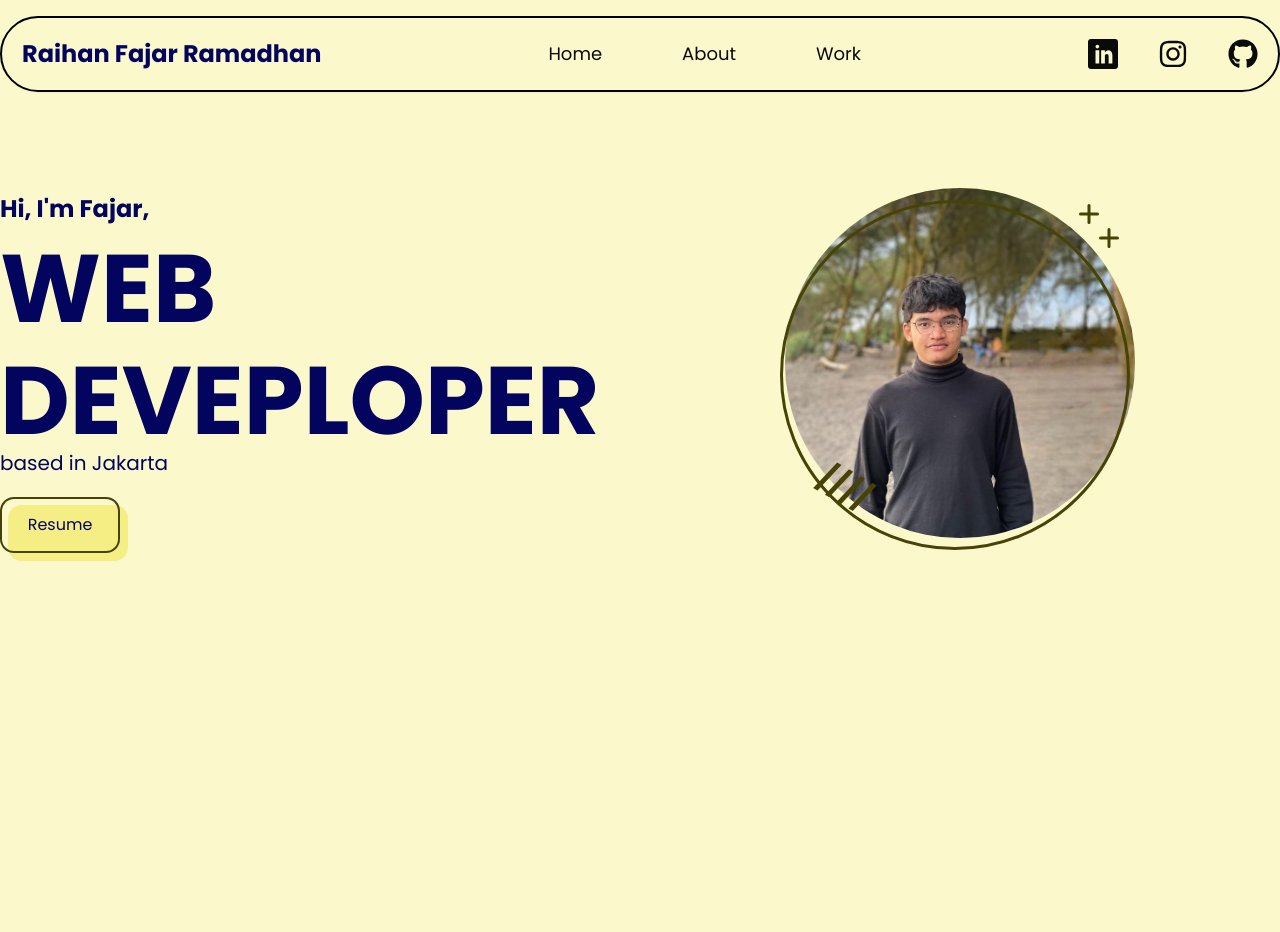
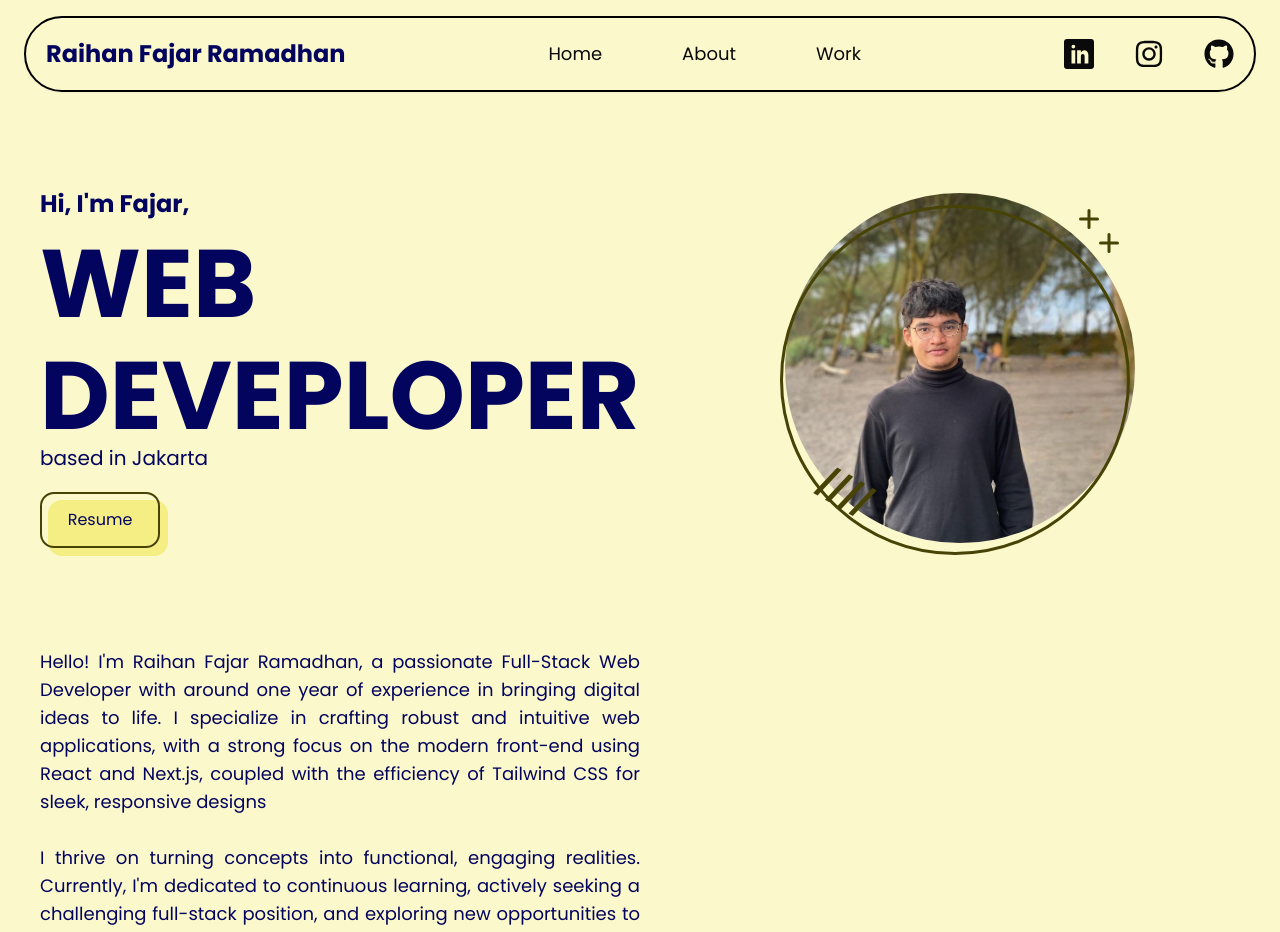
Before and after one commit to raihanfajar/about-me, a Next.js app: page / in a window 1280 px wide. Shown: the top 932 px of the page. Built offline with nearby package versions, Linux system fonts and the light colour scheme.

Commit message:
hero finish

```diff
--- a/src/app/components/navbar.tsx
+++ b/src/app/components/navbar.tsx
@@ -32,10 +32,13 @@ const Navbar = () => {
   }, []);
 
   return (
-
-    <div className={`sticky top-4 z-50 container mx-auto mt-4 ${scrolled ? "bg-[#F5EE84] shadow-lg" : "bg-transparent"} rounded-full`}>
-      <nav className="mt-4 flex w-full items-center justify-center gap-10 rounded-full p-5 md:justify-between md:border-2 md:border-black md:shadow-xs">
-        <h1 className="text-2xl font-bold text-[#03045E]">
+    <div
+      className={`sticky top-4 z-50 container mx-auto mt-4 rounded-full px-6`}
+    >
+      <nav
+        className={`mt-4 flex w-full items-center justify-center gap-3 rounded-full p-5 md:justify-between md:border-2 md:border-black md:shadow-xs ${scrolled ? "bg-[#F5EE84] shadow-lg" : "bg-transparent"}`}
+      >
+        <h1 className="text-center text-2xl font-bold text-[#03045E]">
           Raihan Fajar Ramadhan
         </h1>
         <div className="hidden justify-evenly gap-20 text-lg font-medium md:flex">
--- a/src/app/components/section.tsx
+++ b/src/app/components/section.tsx
@@ -4,10 +4,10 @@ import Image from "next/image";
 const Section = () => {
   return (
     <>
-      <section className="container mx-auto flex gap-20">
-        {/* ABOUT */}
+      <section className="container mx-auto gap-20 px-10">
+        {/* HERO */}
         <div
-          className="mt-6 flex h-auto w-full flex-col-reverse items-center justify-center gap-10 lg:mt-24 lg:flex-row"
+          className="mt-6 mb-5 md:mb-20 flex h-auto w-full flex-col-reverse items-center justify-center gap-10 lg:mt-24 lg:flex-row"
           id="about"
         >
           {/* TULISAN */}
@@ -26,7 +26,7 @@ const Section = () => {
               target="_blank"
               rel="noopener noreferrer"
               title="Visit my Resume"
-              className="h-auto w-25"
+              className="mb-5 h-auto w-25"
             >
               <div className="relative h-14 w-30">
                 <div className="absolute top-0 left-0 z-2 flex h-full w-full items-center justify-center rounded-xl border-2 border-[#474306]">
@@ -71,6 +71,18 @@ const Section = () => {
             </div>
           </div>
         </div>
+        <div className="text-justify text-sm text-[#03045E] md:text-lg xl:w-[50%]">
+          Hello! I'm Raihan Fajar Ramadhan, a passionate Full-Stack Web
+          Developer with around one year of experience in bringing digital ideas
+          to life. I specialize in crafting robust and intuitive web
+          applications, with a strong focus on the modern front-end using React
+          and Next.js, coupled with the efficiency of Tailwind CSS for sleek,
+          responsive designs <br /> <br /> I thrive on turning concepts into functional,
+          engaging realities. Currently, I'm dedicated to continuous learning,
+          actively seeking a challenging full-stack position, and exploring new
+          opportunities to further develop my skills and contribute to
+          innovative projects
+        </div>
       </section>
     </>
   );
--- a/src/app/layout.tsx
+++ b/src/app/layout.tsx
@@ -31,7 +31,7 @@ export default function RootLayout({
   return (
     <html lang="en">
       <body
-        className={`${geistSans.variable} ${geistMono.variable} ${poppins.variable} bg-[#fbf8cc] antialiased h-[5000px]`}
+        className={`${geistSans.variable} ${geistMono.variable} ${poppins.variable}  h-[5000px] w-full bg-[#fbf8cc] antialiased`}
       >
         {children}
       </body>
```
